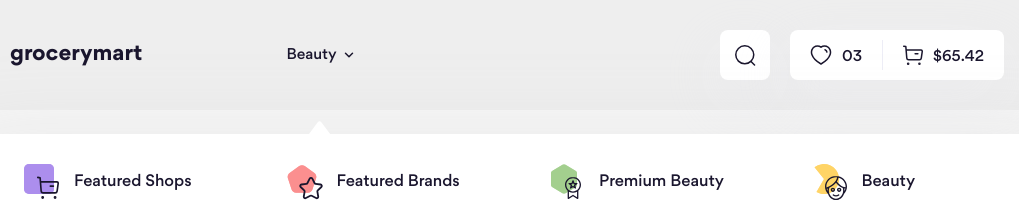
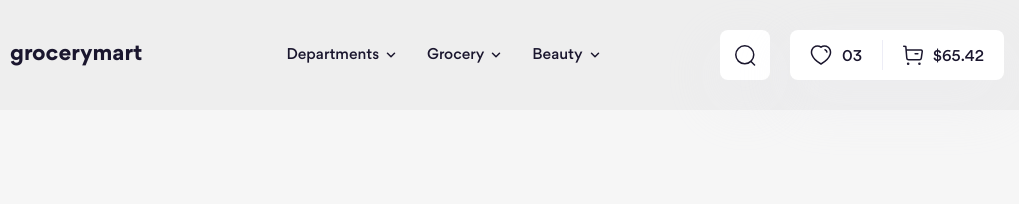
Before and after one commit to hieuvannguyen/f8-project-08, a website: page index.html in a window 1280 px wide. Shown: the top 204 px of the page, 121-1140 px from the left. Drawn offline with Linux system fonts and the light colour scheme.

Commit message:
responsive tablet

```diff
--- a/scss/components/_dropdown.scss
+++ b/scss/components/_dropdown.scss
@@ -4,7 +4,7 @@
   position: absolute;
   left: 0;
   padding-top: 54px;
-  // display: none;
+  display: none;
   width: min(1240px, 100%);
 
   &__inner {
@@ -126,5 +126,6 @@
     display: grid;
     grid-template-columns: repeat(4, 1fr);
     height: var(--max-inner-height);
+    padding-left: 0;
   }
 }
--- a/scss/layout/_header.scss
+++ b/scss/layout/_header.scss
@@ -47,11 +47,36 @@
   }
 
   @include abstracts.breakPoint(lg) {
-    display: none;
+    // display: none;
+    background: var(--body-bg-color);
+    position: fixed;
+    inset: 0 50% 0 0;
+    border-radius: 0px 20px 20px 0px;
+    box-shadow: 0px 40px 90px 20px var(--dropdown-shadow-color);
+    z-index: 9;
+    padding: 20px 0;
+  }
+
+  &__overlay {
+    visibility: hidden;
+    opacity: 0;
+
+    @include abstracts.breakPoint(lg) {
+      visibility: visible;
+      opacity: 1;
+      position: fixed;
+      inset: 0;
+      background: rgba($color: #000000, $alpha: 0.4);
+      z-index: 8;
+    }
   }
 
   &__list {
     @extend %flexCenter;
+    @include abstracts.breakPoint(lg) {
+      flex-direction: column;
+      align-items: flex-start;
+    }
   }
   &__item {
     &:hover .dropdown {
@@ -69,6 +94,9 @@
     font-style: normal;
     font-weight: 500;
     line-height: 22px; /* 146.667% */
+    @include abstracts.breakPoint(lg) {
+      padding: 0 20px;
+    }
   }
 
   &__arrow {
--- a/templates/header.html
+++ b/templates/header.html
@@ -13,7 +13,7 @@
     <nav class="navbar">
       <ul class="navbar__list js-dropdown-list">
         <!-- Navbar item 1 -->
-        <li class="navbar__item" hidden>
+        <li class="navbar__item">
           <a href="#" class="navbar__link">
             Departments
             <img src="./assets/icons/arrow-down.svg" alt="" class="navbar__arrow">
@@ -2759,7 +2759,7 @@
           </div>
         </li>
         <!-- Navbar item 2 -->
-        <li class="navbar__item" hidden>
+        <li class="navbar__item">
           <a href="#" class="navbar__link">
             Grocery
             <img src="./assets/icons/arrow-down.svg" alt="" class="navbar__arrow">
@@ -3201,6 +3201,9 @@
         </li>
       </ul>
     </nav>
+    <div class="navbar__overlay">
+
+    </div>
     <!-- Actions -->
     <div class="top-action">
       <div class="top-action__group">
```
Also changed, not shown: assets/css/main.css, 1 other file.
